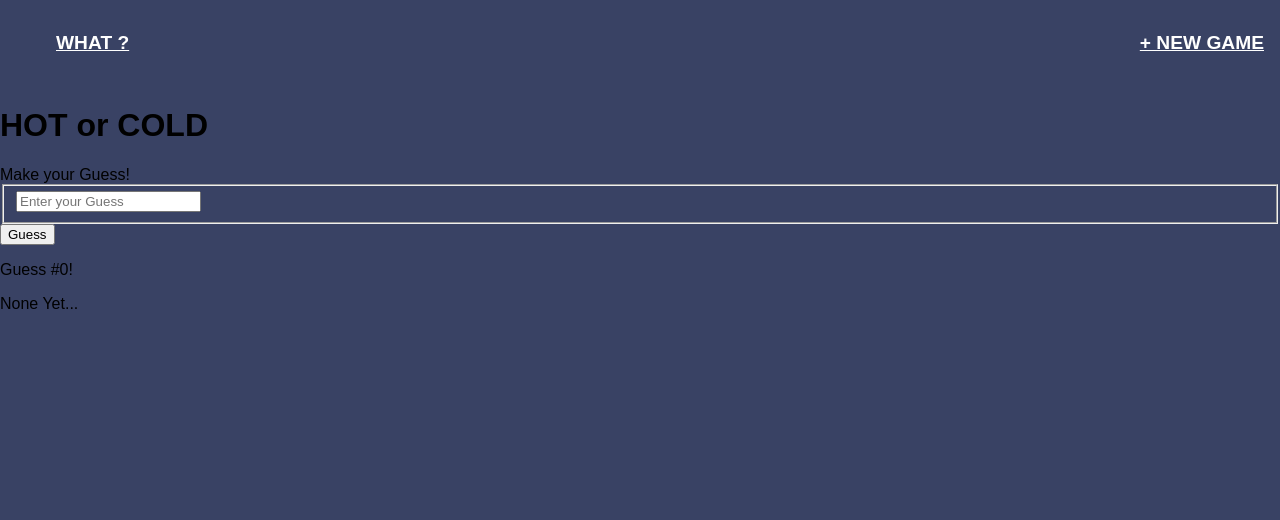
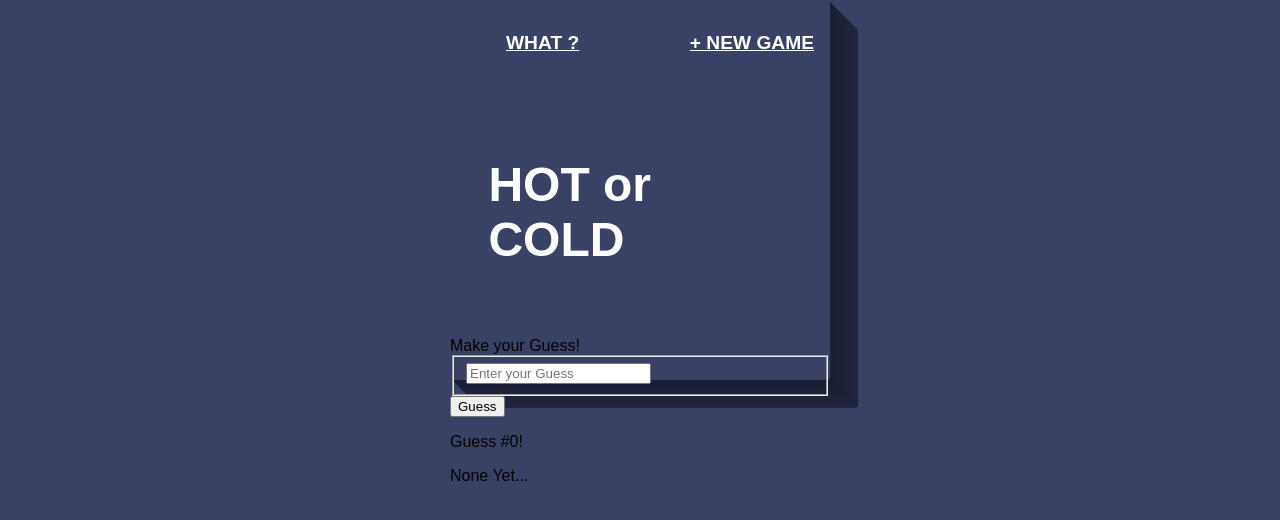
Before and after one commit to eharris128/hot-and-cold, a React app: page / in a window 1280 px wide. Built offline with nearby package versions, Linux system fonts and the light colour scheme.

Commit message:
Adds styling to header

```diff
--- a/src/components/feedback.js
+++ b/src/components/feedback.js
@@ -1,4 +1,5 @@
 import React from 'react';
+import './game.css';
 
 export default function Feedback(props) {
     return (
--- /dev/null
+++ b/src/components/game.css
@@ -0,0 +1,40 @@
+.game {
+	position: relative;
+	background-color: #394264;
+	width: 380px;
+	height: 380px;
+	-webkit-border-radius: 4px;
+	-moz-border-radius: 4px;
+	border-radius: 4px;
+	margin: 0 auto;
+
+	box-shadow: rgb(26, 31, 52) 1px 1px,
+    rgb(26, 31, 52) 2px 2px,
+    rgb(26, 31, 52) 3px 3px,
+    rgb(26, 31, 53) 4px 4px,
+    rgb(26, 32, 53) 5px 5px,
+    rgb(27, 32, 53) 6px 6px,
+    rgb(27, 32, 54) 7px 7px,
+    rgb(27, 32, 54) 8px 8px,
+    rgb(27, 32, 54) 9px 9px,
+    rgb(27, 33, 55) 10px 10px,
+    rgb(27, 33, 55) 11px 11px,
+    rgb(28, 33, 55) 12px 12px,
+    rgb(28, 33, 56) 13px 13px,
+    rgb(28, 34, 56) 14px 14px,
+    rgb(28, 34, 56) 15px 15px,
+    rgb(28, 34, 57) 16px 16px,
+    rgb(29, 34, 57) 17px 17px,
+    rgb(29, 34, 57) 18px 18px,
+    rgb(29, 35, 58) 19px 19px,
+    rgb(29, 35, 58) 20px 20px,
+    rgb(29, 35, 58) 21px 21px,
+    rgb(29, 35, 59) 22px 22px,
+    rgb(30, 35, 59) 23px 23px,
+    rgb(30, 36, 59) 24px 24px,
+    rgb(30, 36, 60) 25px 25px,
+    rgb(30, 36, 60) 26px 26px,
+    rgb(30, 36, 60) 27px 27px,
+    rgb(31, 37, 61) 28px 28px;
+
+}
--- a/src/components/game.js
+++ b/src/components/game.js
@@ -3,14 +3,17 @@ import Header from './header';
 import Feedback from './feedback';
 import UserGuess from './user-guess';
 import GuessesMade from './guesses-made';
+import './game.css';
 
 export default function Game(props) {
     return (
         <div className="game">
             <Header />
-            <Feedback />
-            <UserGuess />
-            <GuessesMade />
+            <section className="game-area">
+                <Feedback />
+                <UserGuess />
+                <GuessesMade />
+            </section>
         </div>
     )
 }
--- a/src/components/header.css
+++ b/src/components/header.css
@@ -0,0 +1,6 @@
+h1 {
+	font-weight: 900;
+	font-size: 3em;
+	padding: 0.8em;
+	color: #fff;
+}
--- a/src/components/navigation-bar.css
+++ b/src/components/navigation-bar.css
@@ -33,6 +33,5 @@ nav ul li:last-child {
 }
 
 nav a {
-
 	color: #fff;
 }
--- a/src/components/user-guess.js
+++ b/src/components/user-guess.js
@@ -1,5 +1,6 @@
 import React from 'react';
 import GuessNumber from './guess-number'
+import './user-guess.css';
 
 export default function UserGuess(props) {
     return (
```
Also changed, not shown: src/components/user-guess.css (added).
